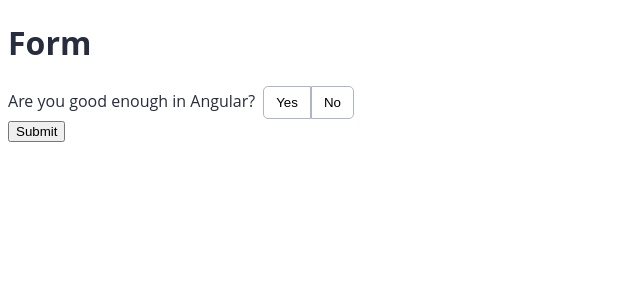
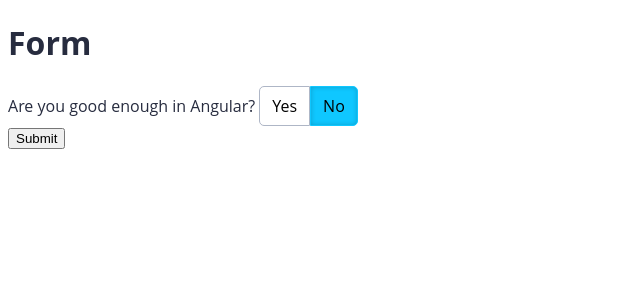
Before and after one commit to vivianequeiroz/angular-accessible-components, an Angular app: page / in a window 1280 px wide. Shown: the top 300 px of the page, without its empty margins (0-640 px from the left). Built offline with nearby package versions, Linux system fonts and the light colour scheme.

Commit message:
chore: creating the same component with semantic tags and attributes since the beggining

```diff
--- a/src/app/shared/components/yes-no-button-group/yes-no-button-group.component.html
+++ b/src/app/shared/components/yes-no-button-group/yes-no-button-group.component.html
@@ -1,53 +1,28 @@
 <div
-  appKeyboardManager
+  class="button-group"
   role="radiogroup"
-  [attr.aria-labelledby]="id"
-  class="button-group">
-  <label [attr.id]="id" class="label">{{ label }}</label>
-  <button
-    appKeyboardManagerItem
-    (focused)="activate(options.YES)"
-    role="radio"
-    [attr.disabled]="disabled ? disabled : null"
-    [attr.aria-checked]="value === options.YES"
-    [attr.tabindex]="value === options.YES || value === null ? 0 : -1"
-    type="button"
-    class="button button-yes"
-    [class.button-pressed]="value === options.YES"
-    (click)="activate(options.YES)">
-      Yes
-  </button>
-  <button
-    appKeyboardManagerItem
-    (focused)="activate(options.NO)"
-    role="radio"
-    [attr.disabled]="disabled ? disabled : null"
-    [attr.aria-checked]="value === options.NO"
-    [attr.tabindex]="value === options.NO || value === null ? 0 : -1"
-    type="button"
-    class="button button-no"
-    [class.button-pressed]="value === options.NO"
-    (click)="activate(options.NO)">
-      No
-  </button>
+  [attr.aria-label]="label">
+  <label>{{ label }} </label>
+  <div class="radio">
+    <input
+      [attr.id]="id + '-yes'"
+      type="radio"
+      [attr.name]="id"
+      [attr.checked]="value === options.YES"
+      (change)="activate(options.YES)">
+      <label [attr.for]="id + '-yes'" class="button button-yes">
+        Yes
+      </label>
+  </div>
+  <div class="radio">
+    <input
+      [attr.id]="id + '-no'"
+      type="radio"
+      [attr.name]="id"
+      [attr.checked]="value === options.NO"
+      (change)="activate(options.NO)">
+      <label [attr.for]="id + '-no'" class="button button-no">
+        No
+      </label>
+  </div>
 </div>
-
-<!--
-
-  ARIA attributes : good for the transition area with accessibility issues that can't be handled with native html
-  it allows us to specify attributes that modify - how - an element translates in the accessibility tree
-
-
-role="radiogroup" : Identify div as a contatiner for radios
-[attr.aria-checked] = true/false : Indicate state of radio (checked = true / unchecked = false)
-aria-labelledby="label" : identify radio group, the id is usually located in the label element that will be announced before the radio options giving the user a context to them
-tabindex="0" : element can be focused during the navigation
-tabindex="-1" : elemnt that should not be localized by the sequential navigation, but that can turn in the visually focusable through a programmable rule
-
-
-To avoid problems with duplicated ids, [attr.aria-label] can be used instead of aria-labelledby="label" since it allows the nonexistence of an id to identify the label
-
-The lib uuid add dinamically ids into the components so [attr.aria-labelledby]="id" can be used
-
-disabled : screen readers ignore the element, with aria-disabled screen readers are going to announce the element as a disabled one
--->
--- a/src/app/shared/components/yes-no-button-group/yes-no-button-group.component.scss
+++ b/src/app/shared/components/yes-no-button-group/yes-no-button-group.component.scss
@@ -1,11 +1,30 @@
 $button-pressed-background: #0Fc7FF;
 
 .button-group {
-  .label {
-    margin-right: 0.5rem;
+  .radio {
+    position: relative;
+    display: inline-block;
+    input {
+      opacity: 0;
+      position: absolute;
+      top: 25%;
+      left: 25%;
+      &:focus + label {
+        outline: solid 1px #272c3f;
+      }
+      &:checked + label {
+        background-color: $button-pressed-background;
+        border-color: $button-pressed-background;
+        box-shadow: inset 0 0 5px 0 rgba(0, 0, 0, .2);
+      }
+    }
+    label {
+      display: block;
+    }
   }
+}
 
-  .button {
+.button {
     border: 1px solid #aeb6c6;
     padding: 0.5rem 0.75rem;
     margin: 0;
@@ -19,11 +38,4 @@
     &.button-no {
       border-radius: 0 5px 5px 0;
     }
-
-    &.button-pressed {
-      background-color: $button-pressed-background;
-      border-color: $button-pressed-background;
-      box-shadow: inset 0 0 5px 0 rgba(0, 0, 0, .2);
-    }
-  }
 }
```
